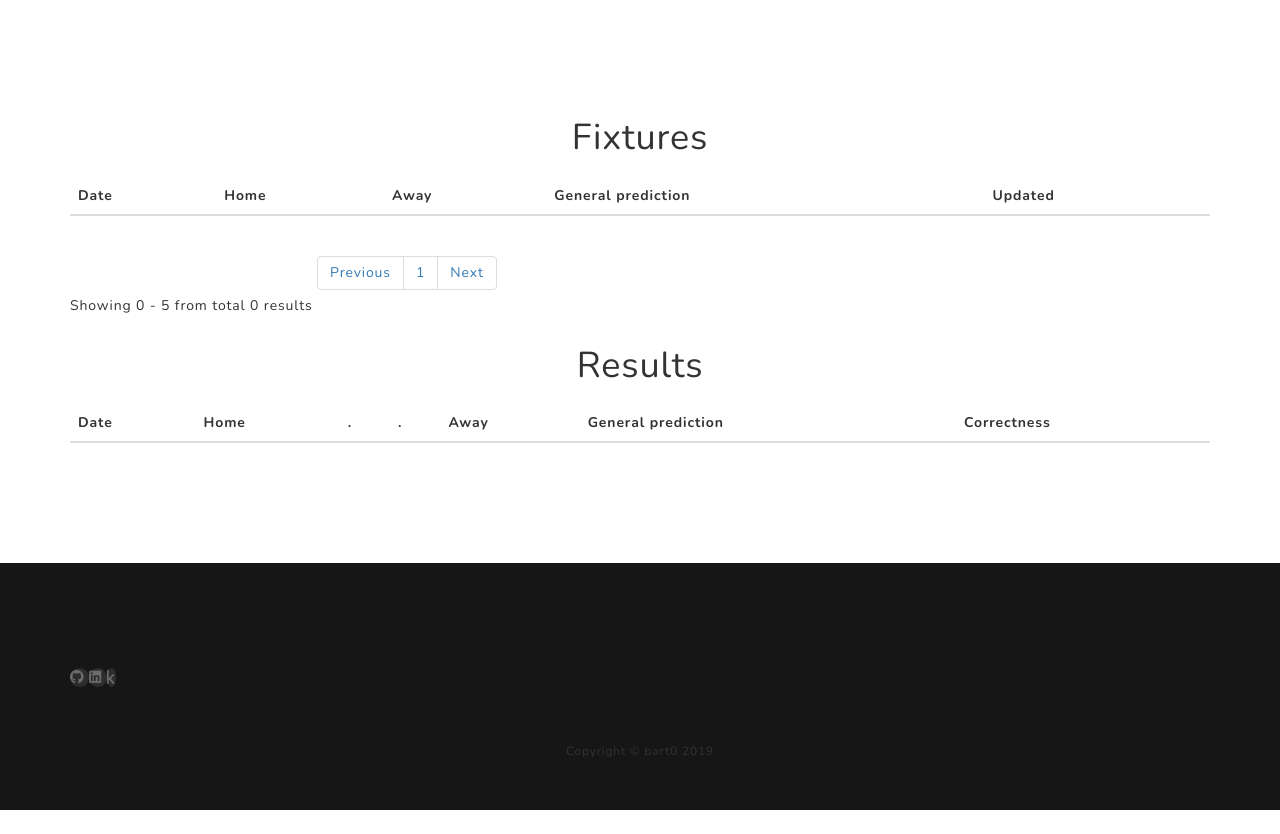
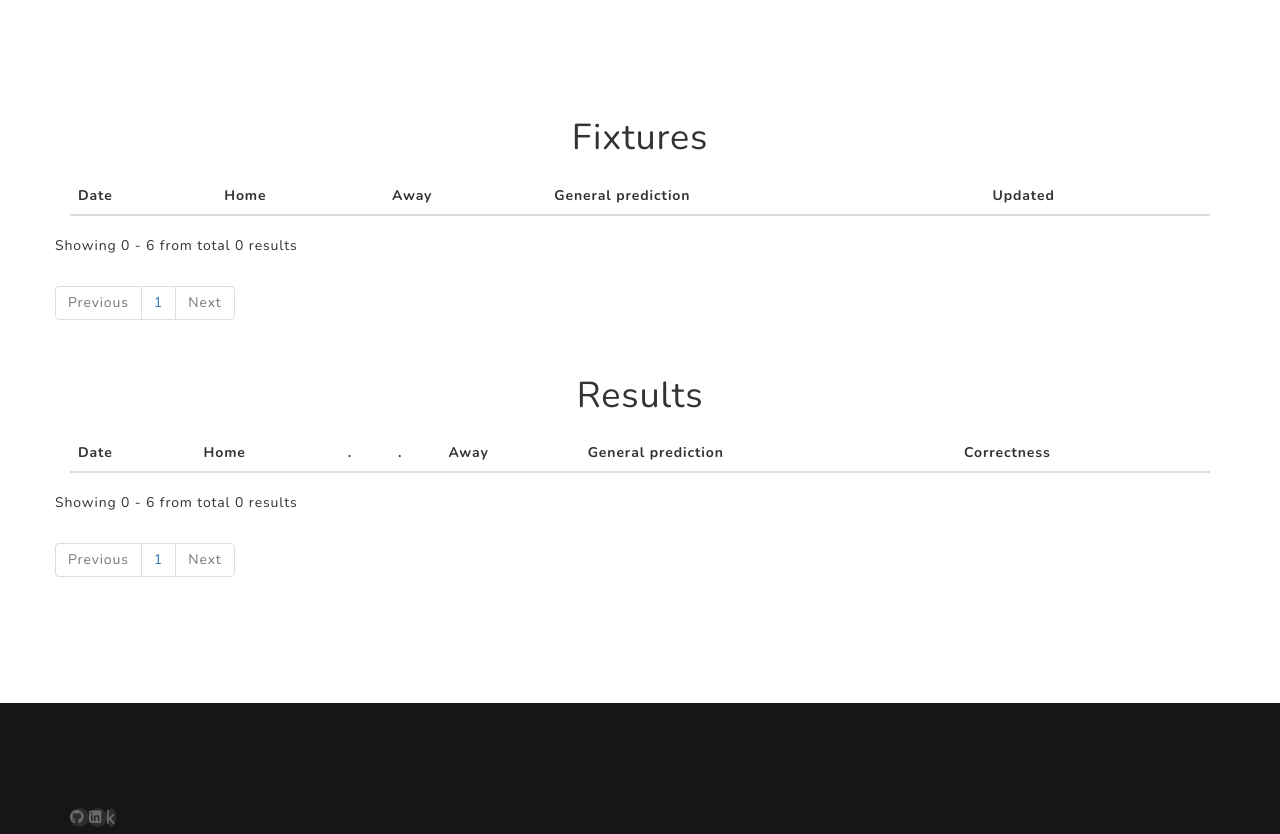
Before and after one commit to 0bart/betapp, a Flask app: page /tables in a window 1280 px wide. Shown: the part 888-1722 px from the top of the page. Before the commit the page ends 1698 px from the top, so only its background shows below. Run offline with Flask 3, Linux system fonts and the light colour scheme; data that the repository does not hold is empty; parts of the project's set-up code (start-up, migrations or seed data) failed here and were passed over; some libraries are stand-ins or nearby versions.

Commit message:
Pagination completed for tables

```diff
--- a/flaskapp/app/db.py
+++ b/flaskapp/app/db.py
@@ -4,6 +4,9 @@ from app import app
 
 with app.open_resource('config.json') as file_conf:
     conf = json.load(file_conf)
+
+#with open('config.json') as file_conf:
+#    conf = json.load(file_conf)
 
 db_string = 'mongodb://{}:{}@{}:{}'.format(conf['mongo']['user'], conf['mongo']['pwd'],
                                            conf['mongo']['host'], conf['mongo']['port'])
@@ -20,11 +23,13 @@ def get_fixture_n_matches(n, page):
     matches = fixtures.aggregate(pipeline)
     return total, matches
 
-def get_result_n_matches(n):
+def get_result_n_matches(n, page):
+    total = results.count()
     pipeline = [{"$sort": {"match_time": -1}}, {"$project": {"_id": 0, "home_team": 1, "away_team": 1, "match_time": 1,
-                                                             "score": 1, "probabilities": 1, "bets": 1}}, {"$limit": n}]
+                                                             "score": 1, "probabilities": 1, "bets": 1}},
+                {'$skip': n * page}, {"$limit": n}]
     matches = results.aggregate(pipeline)
-    return matches
+    return total, matches
 
 if __name__ == '__main__':
     get_fixture_n_matches(10, 1)
--- a/flaskapp/app/routes.py
+++ b/flaskapp/app/routes.py
@@ -1,4 +1,4 @@
-from flask import render_template
+from flask import render_template, request
 from app import app
 from app.db import get_result_n_matches, get_fixture_n_matches
 
@@ -10,12 +10,16 @@ def index():
     return render_template('index.html', title='betapp - About')
 
 @app.route('/tables')
-@app.route('/tables/<int:page>')
-def tables(page=0):
-    total_fix, fixtures = get_fixture_n_matches(5, page)
-    results = get_result_n_matches(15)
-    return render_template('tables.html', title='betapp - Tables', fixtures=fixtures, total_fix=total_fix, page=page,
-                           results=results)
+def tables():
+    page_fix = int(request.args.get('page_fix', 0))
+    page_res = int(request.args.get('page_res', 0))
+    n_fix = 6
+    n_res = 6
+    total_fix, fixtures = get_fixture_n_matches(n_fix, page_fix)
+    total_res, results = get_result_n_matches(n_res, page_res)
+    return render_template('tables.html', title='betapp - Tables', fixtures=fixtures, total_fix=total_fix,
+                           page_fix=page_fix, n_fix=n_fix, results=results, total_res=total_res, page_res=page_res,
+                           n_res=n_res)
 
 @app.route('/sim')
 def sim():
--- a/flaskapp/app/templates/tables.html
+++ b/flaskapp/app/templates/tables.html
@@ -56,17 +56,27 @@
             {% endfor %}
         </tbody>
         </table>
-        Showing {{ page * 5 }} - {{ page * 5 + 5 }} from total {{ total_fix }} results
-        <ul class="pagination">
-            <li class="page-item"><a class="page-link" href="{{ url_for('tables', page=page-1, _anchor='fixtures-table') }}">Previous</a></li>
-            {% for i in range(0, (total_fix/5)|round(0, 'floor')|int + 1) %}
-            <li class="page-item"><a class="page-link" href="{{ url_for('tables', page=i, _anchor='fixtures-table') }}">{{ i + 1 }}</a></li>
-            {% endfor %}
-            <li class="page-item"><a class="page-link" href="{{ url_for('tables', page=page+1, _anchor='fixtures-table') }}">Next</a></li>
-        </ul>
+        <div class="row d-flex">
+            <p class="px-2 mr-auto">Showing {{ page_fix * n_fix }} - {{ page_fix * n_fix + n_fix }} from total {{ total_fix }} results</p>
+            <ul class="pagination px-2">
+                {% if page_fix != 0 %}
+                    <li class="page-item"><a class="page-link" href="{{ url_for('tables', page_fix=page_fix-1, _anchor='fixtures-table') }}">Previous</a></li>
+                {% else %}
+                    <li class="page-item disabled"><a class="page-link" href="{{ url_for('tables', page_fix=page_fix-1, _anchor='fixtures-table') }}">Previous</a></li>
+                {% endif %}
+                {% for i in range(0, (total_fix/n_fix)|round(0, 'floor')|int + 1) %}
+                    <li class="page-item"><a class="page-link" href="{{ url_for('tables', page_fix=i, _anchor='fixtures-table') }}">{{ i + 1 }}</a></li>
+                {% endfor %}
+                {% if page_fix != (total_fix/n_fix)|round(0, 'floor')|int %}
+                    <li class="page-item"><a class="page-link" href="{{ url_for('tables', page_fix=page_fix+1, _anchor='fixtures-table') }}">Next</a></li>
+                {% else %}
+                    <li class="page-item disabled"><a class="page-link" href="{{ url_for('tables', page_fix=page_fix+1, _anchor='fixtures-table') }}">Next</a></li>
+                {% endif %}
+            </ul>
+        </div>
     </div>
 
-    <div class="container table-responsive">
+    <div id="results-table" class="container table-responsive">
         <h1 class="text-center">Results</h1>
         <table class="table table-hover table-borderless">
         <thead class="thead-light">
@@ -142,6 +152,24 @@
             {% endfor %}
         </tbody>
         </table>
+        <div class="row d-flex">
+            <p class="px-2 mr-auto">Showing {{ page_res * n_res }} - {{ page_res * n_res + n_res }} from total {{ total_fix }} results</p>
+            <ul class="pagination px-2">
+                {% if page_res != 0 %}
+                    <li class="page-item"><a class="page-link" href="{{ url_for('tables', page_res=page_res-1, _anchor='results-table') }}">Previous</a></li>
+                {% else %}
+                    <li class="page-item disabled"><a class="page-link" href="{{ url_for('tables', page_res=page_res-1, _anchor='results-table') }}">Previous</a></li>
+                {% endif %}
+                {% for i in range(0, (total_res/n_res)|round(0, 'floor')|int + 1) %}
+                    <li class="page-item"><a class="page-link" href="{{ url_for('tables', page_res=i, _anchor='results-table') }}">{{ i + 1 }}</a></li>
+                {% endfor %}
+                {% if page_res != (total_res/n_res)|round(0, 'floor')|int %}
+                    <li class="page-item"><a class="page-link" href="{{ url_for('tables', page_res=page_res+1, _anchor='results-table') }}">Next</a></li>
+                {% else %}
+                    <li class="page-item disabled"><a class="page-link" href="{{ url_for('tables', page_res=page_res+1, _anchor='results-table') }}">Next</a></li>
+                {% endif %}
+            </ul>
+        </div>
     </div>
 </section>
 {% endblock %}
```
